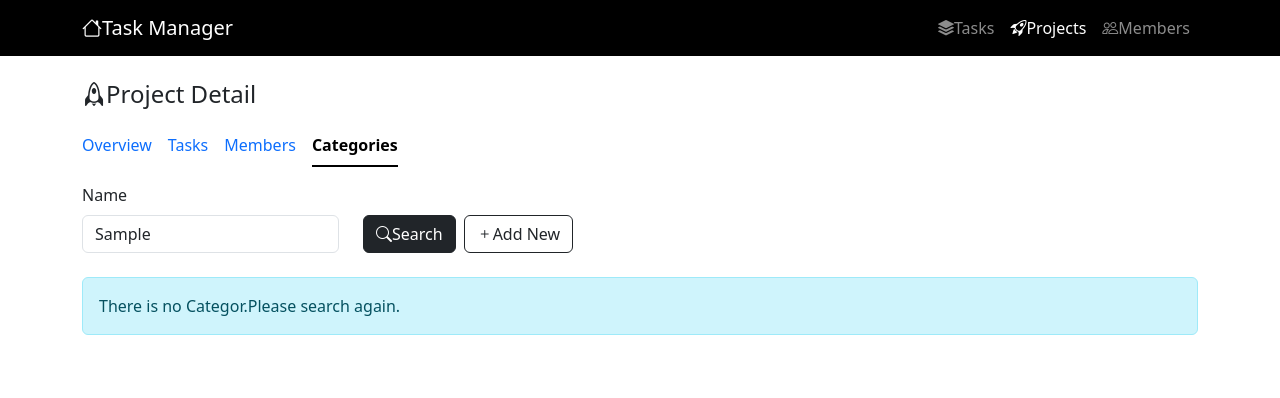
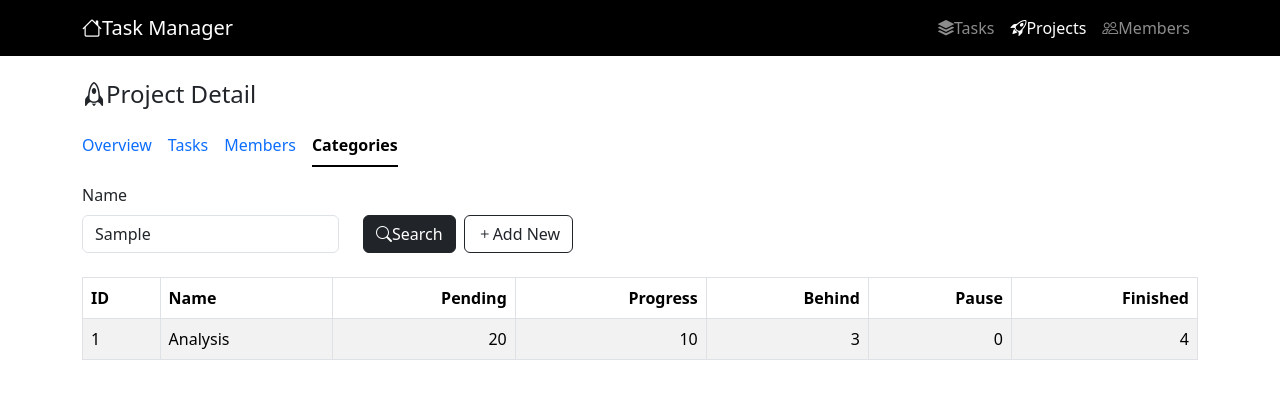
Before and after one commit to AungNyanHtet18/Task-Management, a React (Vite) app: page /project/details/1/category in a window 1280 px wide. Both pictures are taken after typing "Sample" into the empty fields and a click on the button "Search". Shown: the top 398 px of the page. Built offline with nearby package versions, Linux system fonts and the light colour scheme.

Commit message:
adding dialog box

```diff
--- /dev/null
+++ b/src/model/client/category-client.ts
@@ -0,0 +1,15 @@
+import type { CategoryListItem } from "../input/category-list-item";
+import type { CategorySearch } from "../input/category-search";
+
+export async function searchCategory(form: CategorySearch):Promise<CategoryListItem[]> {
+    console.log(form);
+    return [{
+         id: 1,
+         name: "Analysis",
+         pending: 20,
+         progress: 10,
+         behind: 3,
+         paused: 0,
+         finished: 4
+    }]
+}
--- a/src/pages/project/details/category-list.tsx
+++ b/src/pages/project/details/category-list.tsx
@@ -5,6 +5,7 @@ import { useParams } from "react-router";
 import { useEffect, useState } from "react";
 import type { CategoryListItem } from "../../../model/input/category-list-item";
 import NoData from "../../../ui/no-data";
+import { searchCategory } from "../../../model/client/category-client";
 
 export default function ProjectCategoryList() {
 
@@ -25,6 +26,8 @@ export default function ProjectCategoryList() {
 
       async function search(form:CategorySearch) {
             console.log(form)
+            const response = await searchCategory(form)
+            setList(response)
       }
 
      return(
@@ -52,13 +55,27 @@ export default function ProjectCategoryList() {
                       <tr>
                           <th>ID</th>
                           <th>Name</th>
-                          <th>Pending</th>
-                          <th>Progress</th>
-                          <th>Behind</th>
-                          <th>Pause</th>
-                          <th>Finished</th>
+                          <th className="text-end">Pending</th>
+                          <th className="text-end">Progress</th>
+                          <th className="text-end">Behind</th>
+                          <th className="text-end">Pause</th>
+                          <th className="text-end">Finished</th>
                       </tr>
-                   </thead>
+                    </thead>
+
+                    <tbody>
+                        {list.map(item =>
+                        <tr key={item.id}>
+                            <td>{item.id}</td>
+                            <td>{item.name}</td>
+                            <td className="text-end">{item.pending}</td>
+                            <td className="text-end">{item.progress}</td>
+                            <td className="text-end">{item.behind}</td>
+                            <td className="text-end">{item.paused}</td>
+                            <td className="text-end">{item.finished}</td>
+                        </tr>
+                        )}
+                    </tbody>
 
                 </table>  :
 
```
Also changed, not shown: src/ui/modal-dialog.tsx (added, +38 -0 lines).
